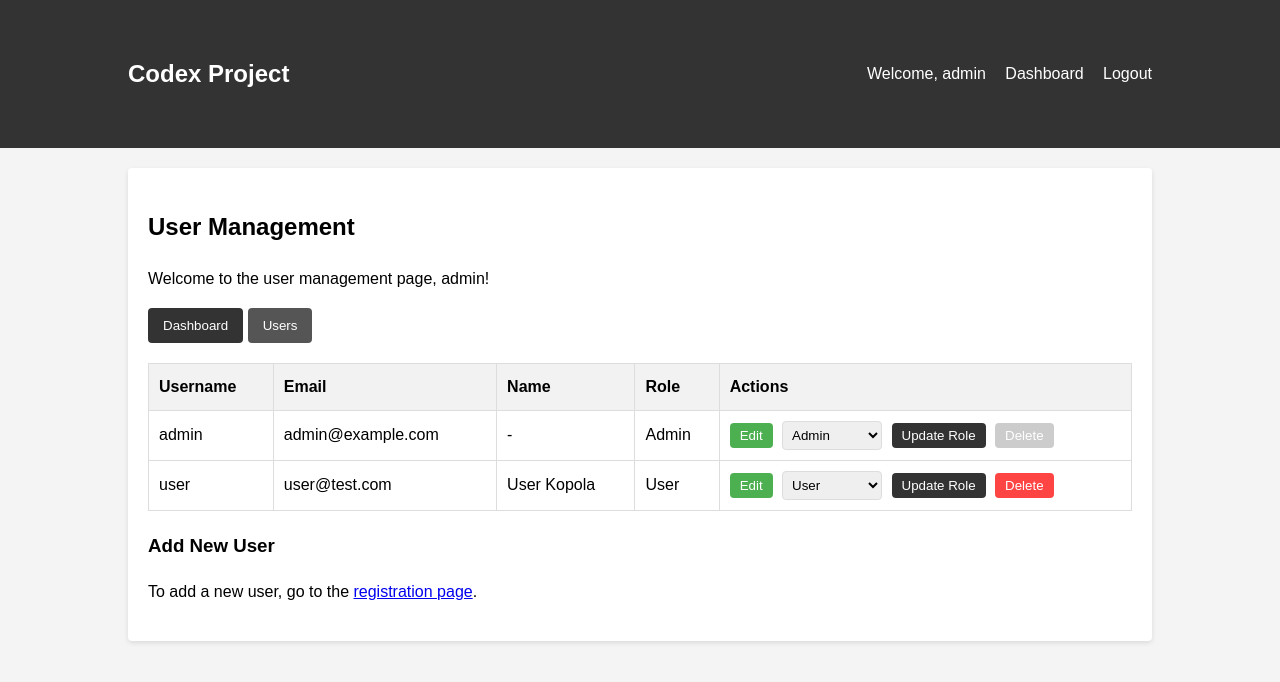
After one commit to o-kolich/codex-python, a Django app: page /users/ in a window 1280 px wide. The commit adds this page. Shown: the top 682 px of the page. Run offline with Django 5.2, Linux system fonts and the light colour scheme; a user stored in the database is signed in; data comes from the database, SQL or seed files in the repository; both versions use the stored data as it was after the commit.

Commit message:
user edit for admin added

```diff
--- /dev/null
+++ b/user_management/templates/user_management/user_management.html
@@ -0,0 +1,90 @@
+{% extends 'user_management/base.html' %}
+
+{% block title %}User Management{% endblock %}
+
+{% block content %}
+<div class="card">
+    <h2>User Management</h2>
+    <p>Welcome to the user management page, {{ user.username }}!</p>
+
+    {% if messages %}
+    <div class="messages">
+        {% for message in messages %}
+        <div class="alert {% if message.tags %}alert-{{ message.tags }}{% endif %}" style="padding: 10px; margin-bottom: 15px; border-radius: 4px; {% if message.tags == 'success' %}background-color: #d4edda; color: #155724;{% elif message.tags == 'error' %}background-color: #f8d7da; color: #721c24;{% endif %}">
+            {{ message }}
+        </div>
+        {% endfor %}
+    </div>
+    {% endif %}
+
+    <div class="admin-menu" style="margin-bottom: 20px;">
+        <a href="{% url 'admin_dashboard' %}" style="text-decoration: none;">
+            <button>Dashboard</button>
+        </a>
+        <a href="{% url 'user_management' %}" style="text-decoration: none;">
+            <button style="background-color: #555;">Users</button>
+        </a>
+    </div>
+
+    <table style="width: 100%; border-collapse: collapse;">
+        <thead>
+            <tr style="background-color: #f2f2f2;">
+                <th style="padding: 10px; border: 1px solid #ddd; text-align: left;">Username</th>
+                <th style="padding: 10px; border: 1px solid #ddd; text-align: left;">Email</th>
+                <th style="padding: 10px; border: 1px solid #ddd; text-align: left;">Name</th>
+                <th style="padding: 10px; border: 1px solid #ddd; text-align: left;">Role</th>
+                <th style="padding: 10px; border: 1px solid #ddd; text-align: left;">Actions</th>
+            </tr>
+        </thead>
+        <tbody>
+            {% for user_item in users %}
+            <tr>
+                <td style="padding: 10px; border: 1px solid #ddd;">{{ user_item.username }}</td>
+                <td style="padding: 10px; border: 1px solid #ddd;">{{ user_item.email }}</td>
+                <td style="padding: 10px; border: 1px solid #ddd;">
+                    {% if user_item.first_name or user_item.last_name %}
+                        {{ user_item.first_name }} {{ user_item.last_name }}
+                    {% else %}
+                        -
+                    {% endif %}
+                </td>
+                <td style="padding: 10px; border: 1px solid #ddd;">{{ user_item.get_role_display }}</td>
+                <td style="padding: 10px; border: 1px solid #ddd;">
+                    <a href="{% url 'edit_user' user_item.id %}" style="text-decoration: none;">
+                        <button style="padding: 5px 10px; background-color: #4CAF50;">Edit</button>
+                    </a>
+
+                    <form method="post" style="display: inline; margin-left: 5px;" onsubmit="return confirm('Are you sure you want to change {{ user_item.username }}\'s role?');">
+                        {% csrf_token %}
+                        <input type="hidden" name="user_id" value="{{ user_item.id }}">
+                        <input type="hidden" name="action" value="change_role">
+                        <select name="new_role" style="padding: 5px; max-width: 100px; margin-right: 5px;">
+                            <option value="{{ user_item.USER }}" {% if user_item.role == user_item.USER %}selected{% endif %}>User</option>
+                            <option value="{{ user_item.TEACHER }}" {% if user_item.role == user_item.TEACHER %}selected{% endif %}>Teacher</option>
+                            <option value="{{ user_item.ADMIN }}" {% if user_item.role == user_item.ADMIN %}selected{% endif %}>Admin</option>
+                        </select>
+                        <button type="submit" style="padding: 5px 10px;">Update Role</button>
+                    </form>
+
+                    {% if user_item != user %}
+                    <form method="post" style="display: inline; margin-left: 5px;" onsubmit="return confirm('Are you sure you want to delete {{ user_item.username }}? This action cannot be undone.');">
+                        {% csrf_token %}
+                        <input type="hidden" name="user_id" value="{{ user_item.id }}">
+                        <input type="hidden" name="action" value="delete">
+                        <button type="submit" style="background-color: #ff4444; padding: 5px 10px;">Delete</button>
+                    </form>
+                    {% else %}
+                    <button disabled style="background-color: #ccc; padding: 5px 10px; cursor: not-allowed; margin-left: 5px;" title="You cannot delete your own account">Delete</button>
+                    {% endif %}
+                </td>
+            </tr>
+            {% endfor %}
+        </tbody>
+    </table>
+
+    <div style="margin-top: 20px;">
+        <h3>Add New User</h3>
+        <p>To add a new user, go to the <a href="{% url 'register' %}">registration page</a>.</p>
+    </div>
+</div>
+{% endblock %}
--- a/user_management/urls.py
+++ b/user_management/urls.py
@@ -9,4 +9,6 @@ urlpatterns = [
     path('admin-dashboard/', views.admin_dashboard, name='admin_dashboard'),
     path('teacher-dashboard/', views.teacher_dashboard, name='teacher_dashboard'),
     path('user-dashboard/', views.user_dashboard, name='user_dashboard'),
+    path('users/', views.user_management, name='user_management'),
+    path('users/edit/<int:user_id>/', views.edit_user, name='edit_user'),
 ]
--- a/user_management/views.py
+++ b/user_management/views.py
@@ -1,8 +1,8 @@
-from django.shortcuts import render, redirect
+from django.shortcuts import render, redirect, get_object_or_404
 from django.contrib.auth import login, authenticate, logout
 from django.contrib.auth.decorators import login_required
 from django.contrib import messages
-from .forms import CustomUserCreationForm, CustomAuthenticationForm
+from .forms import CustomUserCreationForm, CustomAuthenticationForm, UserEditForm, UserPasswordChangeForm
 from .models import User
 
 def register_view(request):
@@ -60,3 +60,64 @@ def teacher_dashboard(request):
 @login_required
 def user_dashboard(request):
     return render(request, 'user_management/user_dashboard.html')
+
+@login_required
+def user_management(request):
+    if not request.user.is_administrator():
+        return redirect('dashboard')
+
+    users = User.objects.all()
+
+    if request.method == 'POST' and 'user_id' in request.POST and 'action' in request.POST:
+        user_id = request.POST.get('user_id')
+        action = request.POST.get('action')
+        user = get_object_or_404(User, id=user_id)
+
+        if action == 'delete' and user != request.user:
+            user.delete()
+            messages.success(request, f"User {user.username} has been deleted.")
+            return redirect('user_management')
+
+        elif action == 'change_role' and 'new_role' in request.POST:
+            new_role = request.POST.get('new_role')
+            if new_role in dict(User.ROLE_CHOICES).keys():
+                user.role = new_role
+                user.save()
+                messages.success(request, f"User {user.username}'s role changed to {user.get_role_display()}.")
+                return redirect('user_management')
+
+    return render(request, 'user_management/user_management.html', {'users': users})
+
+@login_required
+def edit_user(request, user_id):
+    if not request.user.is_administrator():
+        return redirect('dashboard')
+
+    user_to_edit = get_object_or_404(User, id=user_id)
+
+    # Initialize forms
+    user_form = UserEditForm(instance=user_to_edit)
+    password_form = UserPasswordChangeForm(user=user_to_edit)
+
+    if request.method == 'POST':
+        if 'save_details' in request.POST:
+            user_form = UserEditForm(request.POST, instance=user_to_edit)
+            if user_form.is_valid():
+                user_form.save()
+                messages.success(request, f"User {user_to_edit.username}'s details updated successfully.")
+                return redirect('user_management')
+
+        elif 'change_password' in request.POST:
+            password_form = UserPasswordChangeForm(user=user_to_edit, data=request.POST)
+            if password_form.is_valid():
+                password_form.save()
+                messages.success(request, f"Password for {user_to_edit.username} changed successfully.")
+                return redirect('user_management')
+
+    context = {
+        'user_to_edit': user_to_edit,
+        'user_form': user_form,
+        'password_form': password_form
+    }
+
+    return render(request, 'user_management/edit_user.html', context)
```
Also changed, not shown: user_management/forms.py (+13 -1 lines), user_management/templates/user_management/admin_dashboard.html (+13 -8 lines), user_management/templates/user_management/edit_user.html (added, +142 -0 lines), db.sqlite3.
